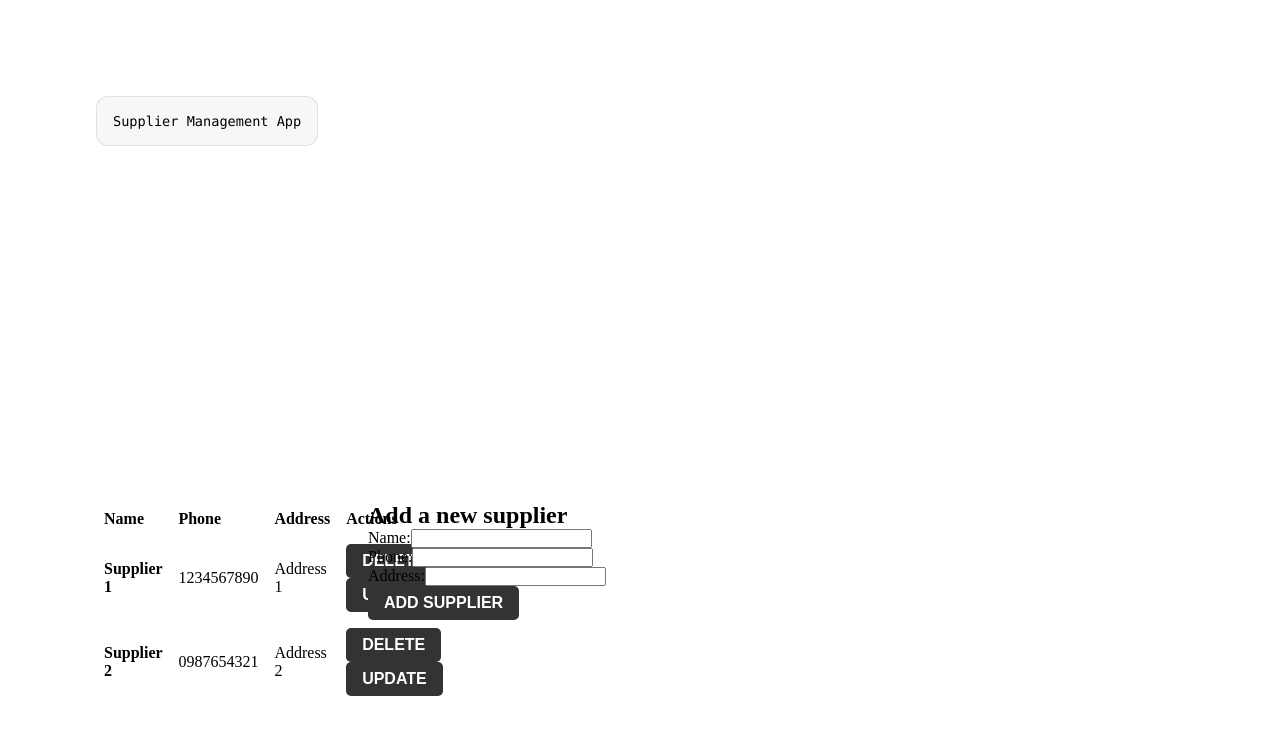
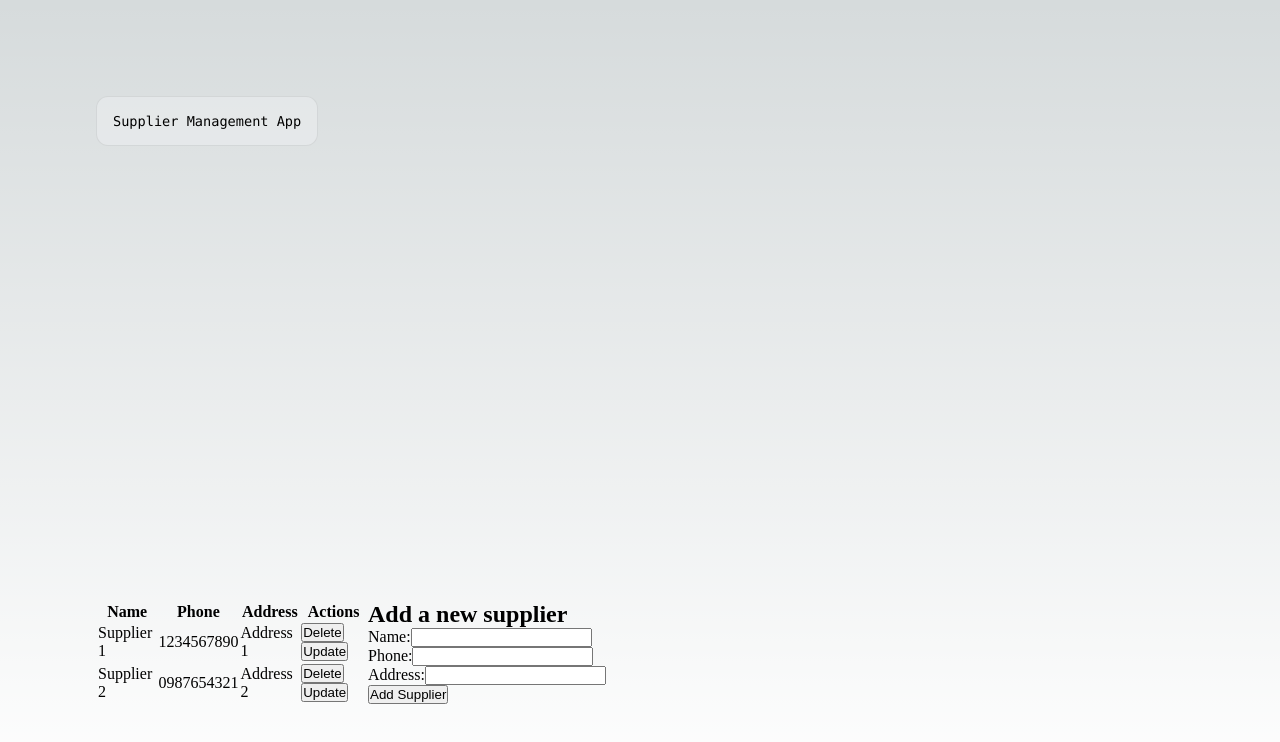
Before and after one commit to JackNicolus/stock-final-6210195, a Next.js app: page / in a window 1280 px wide. Shown: the top 742 px of the page. Built offline with nearby package versions, Linux system fonts and the light colour scheme.

Commit message:
make it nice

```diff
--- a/styles/globals.css
+++ b/styles/globals.css
@@ -79,78 +79,29 @@
   margin: 0;
 }
 
-/* Home.module.css */
-
-.main {
-  display: flex;
-  flex-direction: column;
-  align-items: center;
-  justify-content: center;
-  height: 100vh;
-  padding: 2rem;
+html,
+body {
+  max-width: 100vw;
+  overflow-x: hidden;
 }
 
-.description {
-  margin-bottom: 1rem;
-  font-size: 2rem;
-  font-weight: bold;
-  text-align: center;
+body {
+  color: rgb(var(--foreground-rgb));
+  background: linear-gradient(
+      to bottom,
+      transparent,
+      rgb(var(--background-end-rgb))
+    )
+    rgb(var(--background-start-rgb));
 }
 
-.logo {
-  margin-right: 1rem;
+a {
+  color: inherit;
+  text-decoration: none;
 }
 
-.center {
-  display: flex;
-  align-items: center;
-  margin-bottom: 1rem;
+@media (prefers-color-scheme: dark) {
+  html {
+    color-scheme: dark;
+  }
 }
-
-.thirteen {
-  margin-left: auto;
-}
-
-.grid {
-  display: flex;
-  flex-direction: column;
-  align-items: center;
-  margin-top: 2rem;
-}
-
-table {
-  border-collapse: collapse;
-  width: 100%;
-  max-width: 800px;
-}
-
-th {
-  text-align: left;
-  font-weight: bold;
-  padding: 0.5rem;
-}
-
-td {
-  padding: 0.5rem;
-}
-
-td:first-child {
-  font-weight: bold;
-}
-
-button {
-  margin-right: 0.5rem;
-  padding: 0.5rem 1rem;
-  font-size: 1rem;
-  font-weight: bold;
-  text-transform: uppercase;
-  border: none;
-  border-radius: 5px;
-  color: #fff;
-  background-color: #333;
-}
-
-button:hover {
-  cursor: pointer;
-  background-color: #555;
-}
```
